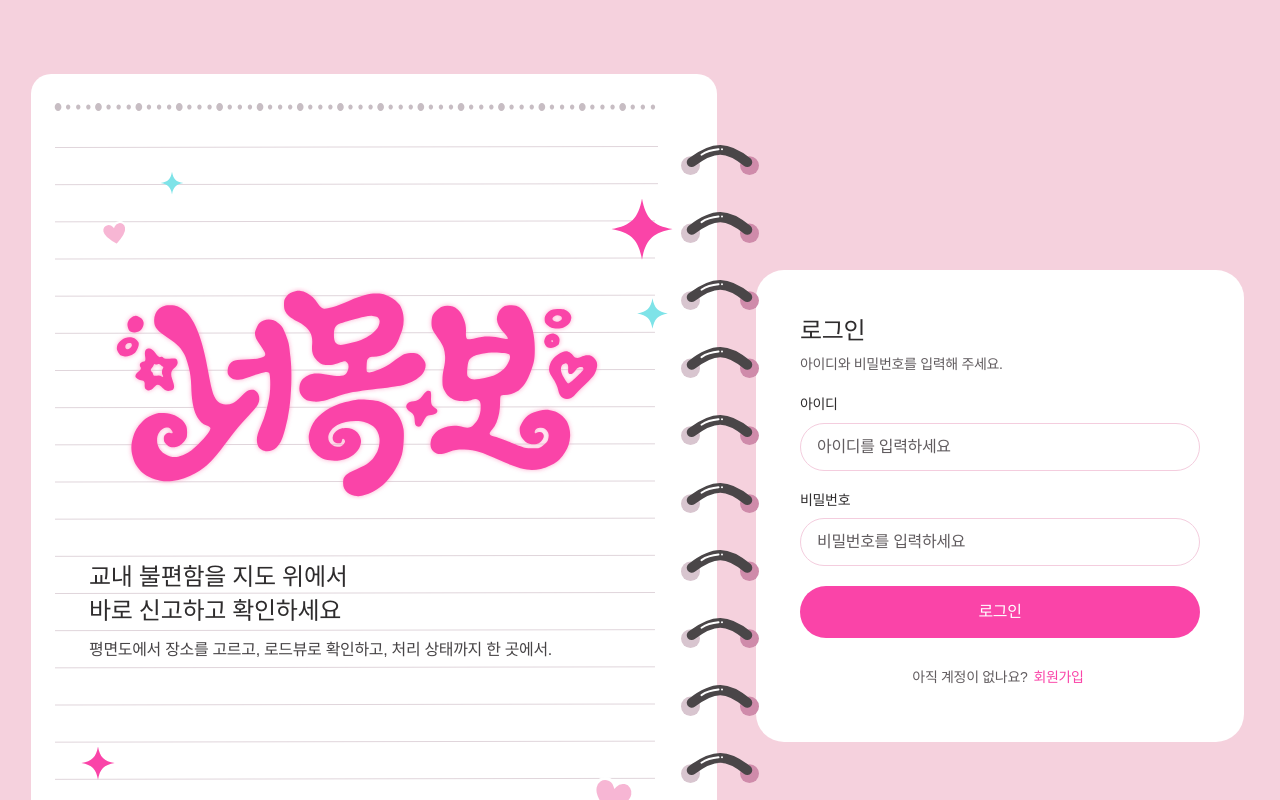
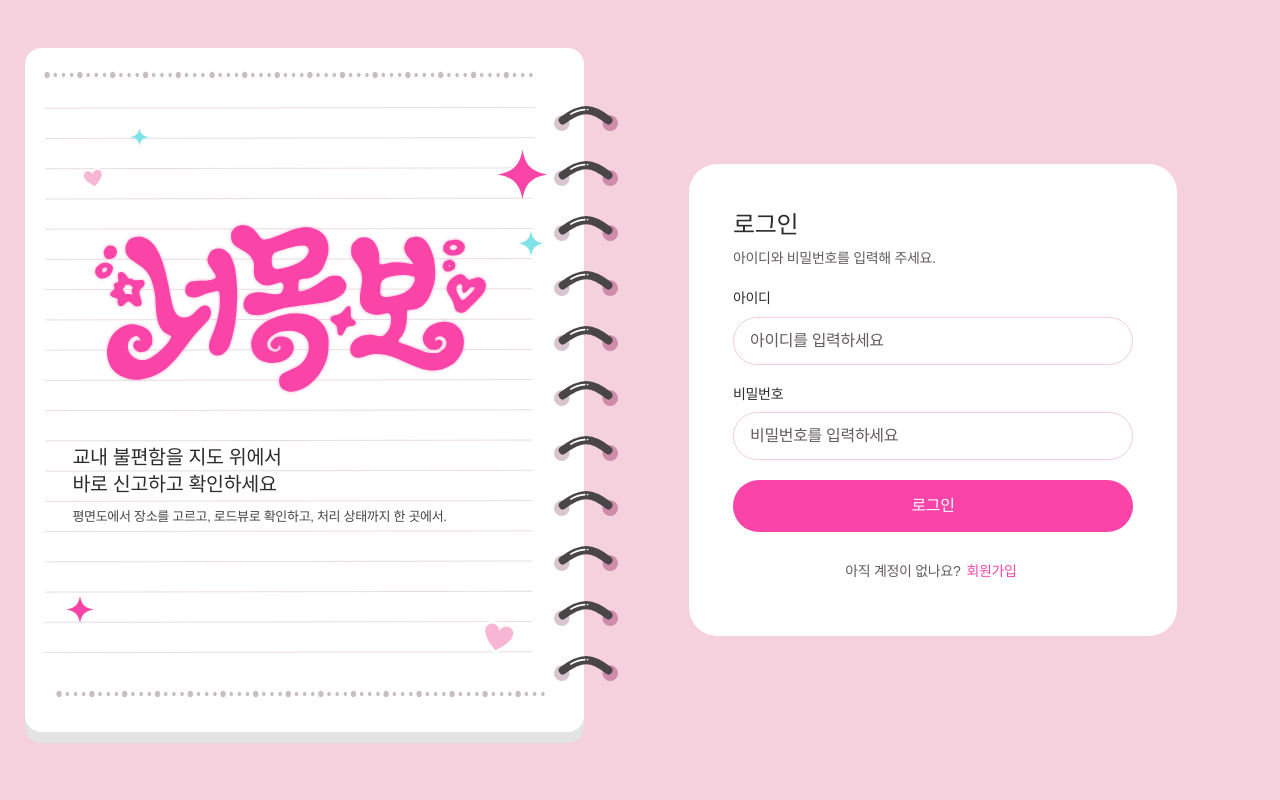
Before and after one commit to show-your-voice/Frontend, a React (Vite) app: page / in a window 1280 px wide. Shown: the top 800 px of the page. Built offline with nearby package versions, Linux system fonts and the light colour scheme; a web font is replaced by a local one.

Commit message:
fix: 화면 높이에 맞춰 노트 일러스트를 줄여 세로 스크롤 제거

```diff
--- a/src/features/auth/AuthBrandPanel.jsx
+++ b/src/features/auth/AuthBrandPanel.jsx
@@ -19,6 +19,11 @@ import sparkleMintSmall from '../../assets/auth/sparkle-mint-small.svg'
 import sparkleMint from '../../assets/auth/sparkle-mint.svg'
 import sparkle from '../../assets/auth/sparkle.svg'
 
+// 시안의 패널 높이(924px)를 기준으로 좌표를 옮긴다. 1단위는 시안의 1px이며,
+// 화면이 낮으면 패널 전체가 같은 비율로 줄어든다.
+const DESIGN_HEIGHT = 924
+const u = (value) => `calc(${value} * var(--u))`
+
 // 시안의 스프링 고리 11개. 같은 모양이 반복되는 자리는 같은 에셋을 쓴다.
 const rings = [ring01, ring02, ring03, ring03, ring04, ring05, ring05, ring06, ring07, ring06, ring08]
 
@@ -28,12 +33,20 @@ const pearlLines = [
   { src: pearlLine, x: 403, width: 202 },
 ]
 
-// 시안 좌표를 그대로 옮긴 장식 일러스트라 절대 위치를 쓴다.
+const Frame = styled.div`
+  height: min(${DESIGN_HEIGHT}px, calc(100dvh - ${({ theme }) => theme.auth.layout.pageGutter} * 2));
+  aspect-ratio: 720 / ${DESIGN_HEIGHT};
+  container-type: size;
+`
+
+// 장식 일러스트라 시안 좌표대로 절대 위치를 쓴다.
 const Panel = styled.div`
+  --u: calc(100cqh / ${DESIGN_HEIGHT});
+
   position: relative;
-  left: 9px;
-  width: ${({ theme }) => theme.auth.layout.columnWidth};
-  height: 924px;
+  left: ${u(9)};
+  width: 100%;
+  height: 100%;
   font-family: ${({ theme }) => theme.auth.font.family};
 
   img {
@@ -44,49 +57,49 @@ const Panel = styled.div`
 
 const Page = styled.div`
   position: absolute;
-  top: ${({ $top }) => $top}px;
-  left: 22px;
-  width: ${({ theme }) => theme.auth.layout.notebookWidth};
-  height: ${({ theme }) => theme.auth.layout.notebookHeight};
+  top: ${({ $top }) => u($top)};
+  left: ${u(22)};
+  width: ${u(686)};
+  height: ${u(840)};
   overflow: hidden;
-  border-radius: ${({ theme }) => theme.auth.radius.notebook};
+  border-radius: ${u(20)};
   background: ${({ theme, $back }) => $back ? theme.auth.color.notebookShadow : theme.auth.color.surface};
 `
 
 const Copy = styled.div`
   position: absolute;
-  top: 516px;
-  left: 80px;
+  top: ${u(516)};
+  left: ${u(80)};
 `
 
 const Title = styled.p`
   margin: 0;
   color: ${({ theme }) => theme.auth.color.textPrimary};
-  font-size: ${({ theme }) => theme.auth.font.heading};
+  font-size: ${u(24)};
   font-weight: 700;
 `
 
 const Description = styled.p`
-  margin: 11.8px 0 0;
+  margin: ${u(11.8)} 0 0;
   color: ${({ theme }) => theme.auth.color.textSecondary};
-  font-size: ${({ theme }) => theme.auth.font.body};
+  font-size: ${u(16)};
   white-space: nowrap;
 `
 
 const Rings = styled.div`
   position: absolute;
-  top: 104px;
-  left: 672px;
+  top: ${u(104)};
+  left: ${u(672)};
   display: flex;
   flex-direction: column;
   justify-content: space-between;
-  width: 78px;
-  height: 703px;
+  width: ${u(78)};
+  height: ${u(703)};
 `
 
 const Ring = styled.div`
   position: relative;
-  height: 27px;
+  height: ${u(27)};
 
   img {
     bottom: 0;
@@ -94,16 +107,27 @@ const Ring = styled.div`
   }
 `
 
+function Decor({ src, x, y, width, height, alt = '', rotate }) {
+  return (
+    <img
+      src={src}
+      width={width}
+      height={height}
+      alt={alt}
+      style={{
+        top: u(y),
+        left: u(x),
+        width: u(width),
+        height: u(height),
+        transform: rotate ? `rotate(${rotate}deg)` : undefined,
+      }}
+    />
+  )
+}
+
 function PearlLines({ x, y }) {
   return pearlLines.map((line) => (
-    <img
-      key={line.x}
-      src={line.src}
-      width={line.width}
-      height="12"
-      alt=""
-      style={{ top: y, left: x + line.x }}
-    />
+    <Decor key={line.x} src={line.src} x={x + line.x} y={y} width={line.width} height={12} />
   ))
 }
 
@@ -111,17 +135,18 @@ function NotebookPage({ top, back = false }) {
   return (
     <Page $top={top} $back={back}>
       <PearlLines x={22} y={27} />
-      <img src={back ? notebookLinesBack : notebookLines} width="603.002" height="671" alt="" style={{ top: 72, left: 24 }} />
+      <Decor src={back ? notebookLinesBack : notebookLines} x={24} y={72} width={603.002} height={671} />
     </Page>
   )
 }
 
 export default function AuthBrandPanel() {
   return (
+    <Frame>
       <Panel>
         <NotebookPage top={43} back />
         <NotebookPage top={30} />
-      <img src={logo} width="487.68" height="213.12" alt="너목보" style={{ top: 243.16, left: 104.16 }} />
+        <Decor src={logo} x={104.16} y={243.16} width={487.68} height={213.12} alt="너목보" />
         <Copy>
           <Title>
             교내 불편함을 지도 위에서
@@ -130,20 +155,21 @@ export default function AuthBrandPanel() {
           </Title>
           <Description>평면도에서 장소를 고르고, 로드뷰로 확인하고, 처리 상태까지 한 곳에서.</Description>
         </Copy>
-      <img src={sparkleLarge} width="70.4" height="70.4" alt="" style={{ top: 150, left: 598 }} />
-      <img src={sparkleMint} width="35.2" height="35.2" alt="" style={{ top: 252, left: 626 }} />
-      <img src={sparkle} width="38.4" height="38.4" alt="" style={{ top: 700, left: 70 }} />
-      <img src={heart} width="44.8" height="41.6" alt="" style={{ top: 733.2, left: 580.84, transform: 'rotate(12deg)' }} />
-      <img src={heartSmall} width="28" height="26" alt="" style={{ top: 177.37, left: 92.04, transform: 'rotate(-10deg)' }} />
-      <img src={sparkleMintSmall} width="25.6" height="25.6" alt="" style={{ top: 126, left: 150 }} />
+        <Decor src={sparkleLarge} x={598} y={150} width={70.4} height={70.4} />
+        <Decor src={sparkleMint} x={626} y={252} width={35.2} height={35.2} />
+        <Decor src={sparkle} x={70} y={700} width={38.4} height={38.4} />
+        <Decor src={heart} x={580.84} y={733.2} width={44.8} height={41.6} rotate={12} />
+        <Decor src={heartSmall} x={92.04} y={177.37} width={28} height={26} rotate={-10} />
+        <Decor src={sparkleMintSmall} x={150} y={126} width={25.6} height={25.6} />
         <PearlLines x={58} y={817} />
         <Rings aria-hidden="true">
           {rings.map((ring, index) => (
             <Ring key={index}>
-            <img src={ring} width="78" height="30.39" alt="" />
+              <img src={ring} width="78" height="30.39" alt="" style={{ width: u(78), height: u(30.39) }} />
             </Ring>
           ))}
         </Rings>
       </Panel>
+    </Frame>
   )
 }
--- a/src/features/auth/AuthLayout.jsx
+++ b/src/features/auth/AuthLayout.jsx
@@ -4,11 +4,11 @@ import AuthBrandPanel from './AuthBrandPanel.jsx'
 
 const Page = styled.main`
   display: grid;
-  grid-template-columns: ${({ theme }) => theme.auth.layout.columnWidth} minmax(0, ${({ theme }) => theme.auth.layout.columnWidth});
+  grid-template-columns: auto minmax(0, ${({ theme }) => theme.auth.layout.columnWidth});
   align-items: center;
   justify-content: center;
   min-height: 100dvh;
-  padding: 44px 0 32px;
+  padding: ${({ theme }) => theme.auth.layout.pageGutter} 0;
   background: ${({ theme }) => theme.auth.color.background};
   font-family: ${({ theme }) => theme.auth.font.family};
   line-height: ${({ theme }) => theme.auth.font.lineHeight};
--- a/src/styles/theme.js
+++ b/src/styles/theme.js
@@ -152,12 +152,11 @@ export const theme = {
       fieldHeight: '48px',
       buttonHeight: '52px',
       textButtonHeight: '40px',
-      notebookWidth: '686px',
-      notebookHeight: '840px',
+      pageGutter: '24px',
       brandBreakpoint: '1279px',
       mobileBreakpoint: '520px',
     },
-    radius: { form: '28px', notebook: '20px' },
+    radius: { form: '28px' },
   },
   color: {
     surfacePrimary: 'var(--surface-primary)',
```
Lines whose indentation alone changed are shown as unchanged.
